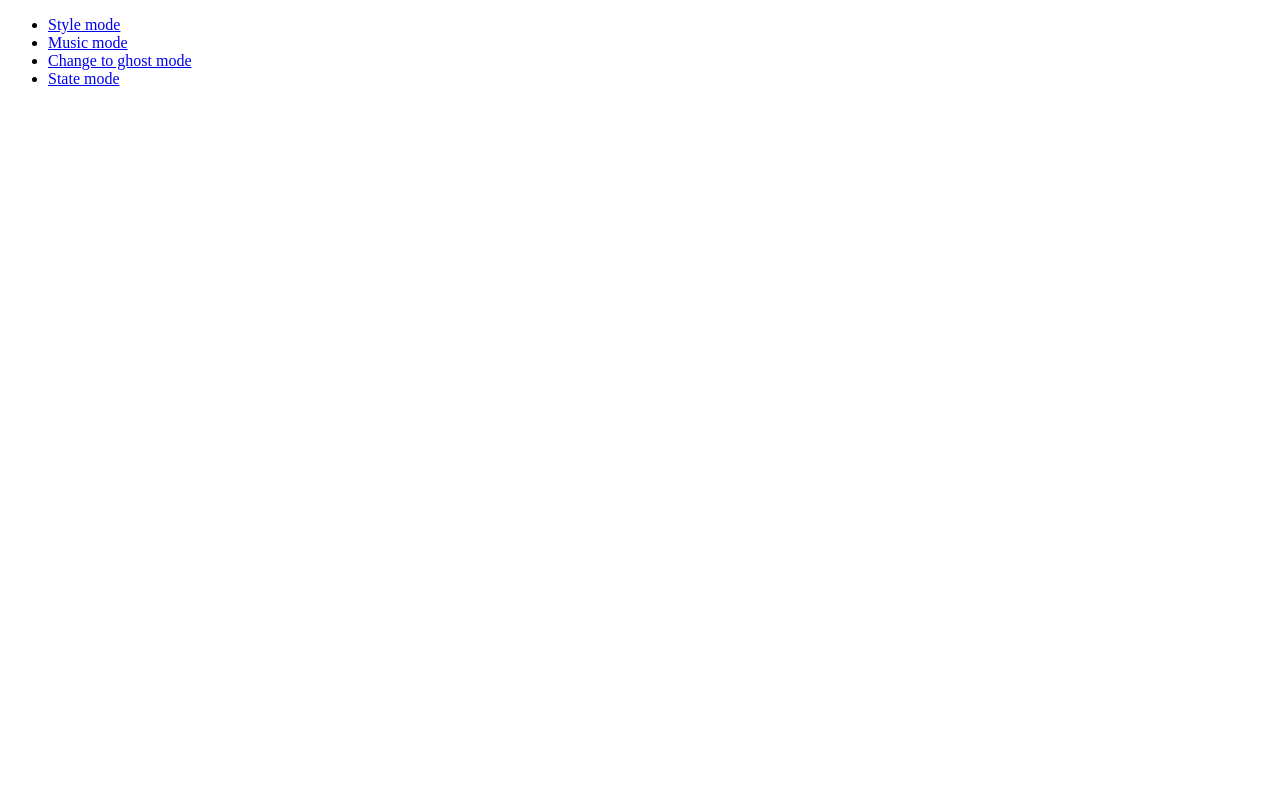
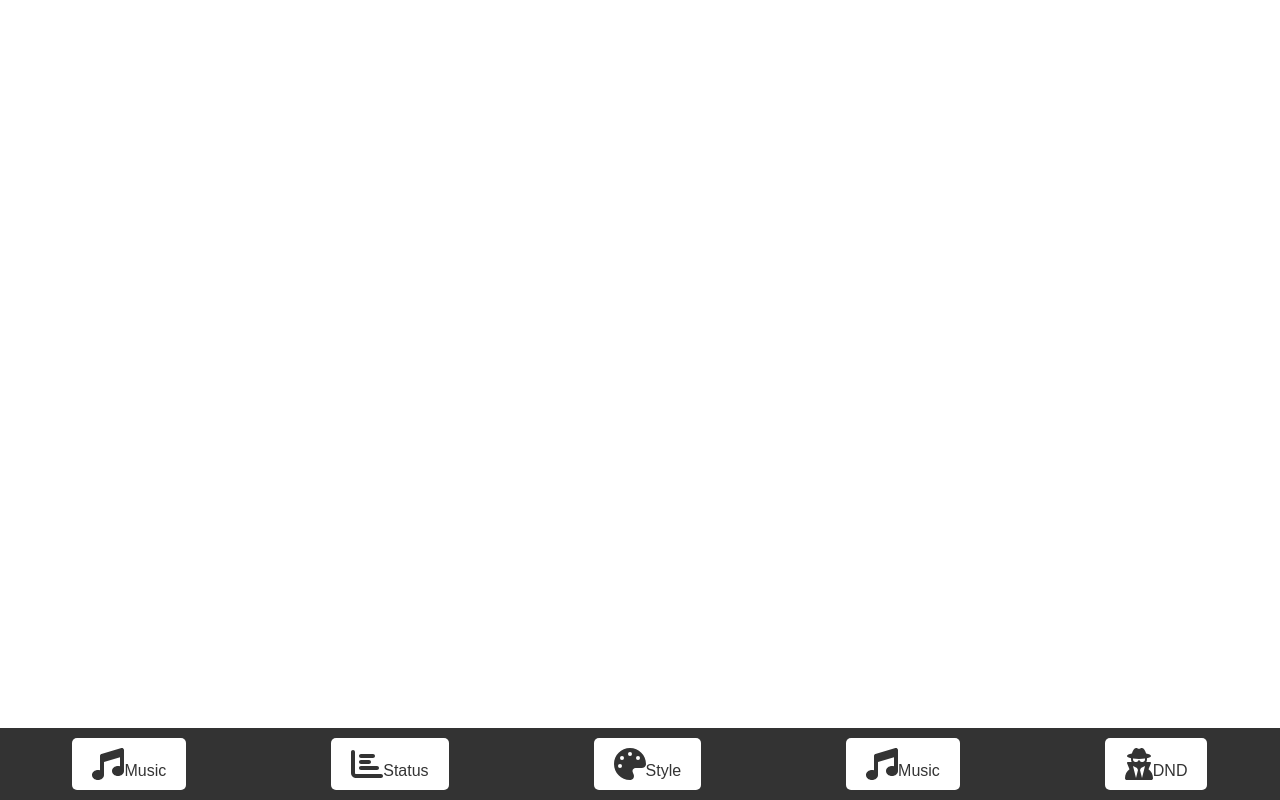
Before and after one commit to qoutaiba/MMI-Prototype, a React (Create React App) app: page / in a window 1280 px wide. Built offline with nearby package versions, Linux system fonts and the light colour scheme.

Commit message:
änderung home screen

```diff
--- a/package.json
+++ b/package.json
@@ -3,6 +3,9 @@
   "version": "0.1.0",
   "private": true,
   "dependencies": {
+    "@fortawesome/fontawesome-svg-core": "^6.5.1",
+    "@fortawesome/free-solid-svg-icons": "^6.5.1",
+    "@fortawesome/react-fontawesome": "^0.2.0",
     "@testing-library/jest-dom": "^5.17.0",
     "@testing-library/react": "^13.4.0",
     "@testing-library/user-event": "^13.5.0",
--- /dev/null
+++ b/src/App.css
@@ -0,0 +1,33 @@
+.navbar {
+    position: fixed;
+    bottom: 0;
+    left: 0;
+    width: 100%;
+    background-color: #333;
+    padding: 10px 0;
+}
+
+.navbar ul {
+    display: flex;
+    justify-content: space-around;
+    list-style-type: none;
+    padding: 0;
+    margin: 0;
+}
+
+.navbar li {
+    margin: 0;
+}
+
+.nav-btn {
+    background-color: #fff;
+    color: #333;
+    border: none;
+    padding: 10px 20px;
+    border-radius: 5px;
+    cursor: pointer;
+    font-size: 16px;
+    text-align: center;
+}
+
+/* Adjust button styles as needed */
--- a/src/MenuBar.js
+++ b/src/MenuBar.js
@@ -1,20 +1,44 @@
 import React from 'react';
+import { FontAwesomeIcon } from '@fortawesome/react-fontawesome';
+import { faPalette, faMusic, faUserSecret, faChartBar } from '@fortawesome/free-solid-svg-icons'; // Import the specific icons you want to use
+
+import './App.css'; // Import your CSS file
+
 const App = () => {
     return (
-       <nav>
+        <nav className="navbar">
             <ul>
                 <li>
-                   <a href="Style"> Style mode</a>
+                    <button className="nav-btn" onClick={() => window.location.href = "/Music"}>
+                        <FontAwesomeIcon icon={faMusic} size="2x" />
+                        <span>Music</span>
+                    </button>
                 </li>
                 <li>
-                   <a href="Music"> Music mode</a>
+                    <button className="nav-btn" onClick={() => window.location.href = "/State"}>
+                        <FontAwesomeIcon icon={faChartBar} size="2x" />
+                        <span>Status</span>
+                    </button>
                 </li>
                 <li>
-                   <a href="Privacy"> Change to ghost mode</a>
+                    <button className="nav-btn" onClick={() => window.location.href = "/Style"}>
+                        <FontAwesomeIcon icon={faPalette} size="2x" />
+                        <span>Style</span>
+                    </button>
                 </li>
                 <li>
-                   <a href="State"> State mode</a>
+                    <button className="nav-btn" onClick={() => window.location.href = "/Music"}>
+                        <FontAwesomeIcon icon={faMusic} size="2x" />
+                        <span>Music</span>
+                    </button>
                 </li>
+                <li>
+                    <button className="nav-btn" onClick={() => window.location.href = "/Privacy"}>
+                        <FontAwesomeIcon icon={faUserSecret} size="2x" />
+                        <span>DND</span>
+                    </button>
+                </li>
+
             </ul>
         </nav>
     );
```
Also changed, not shown: 1 other file (tests, documents, lock files or other folders). Lines whose indentation alone changed are shown as unchanged.
